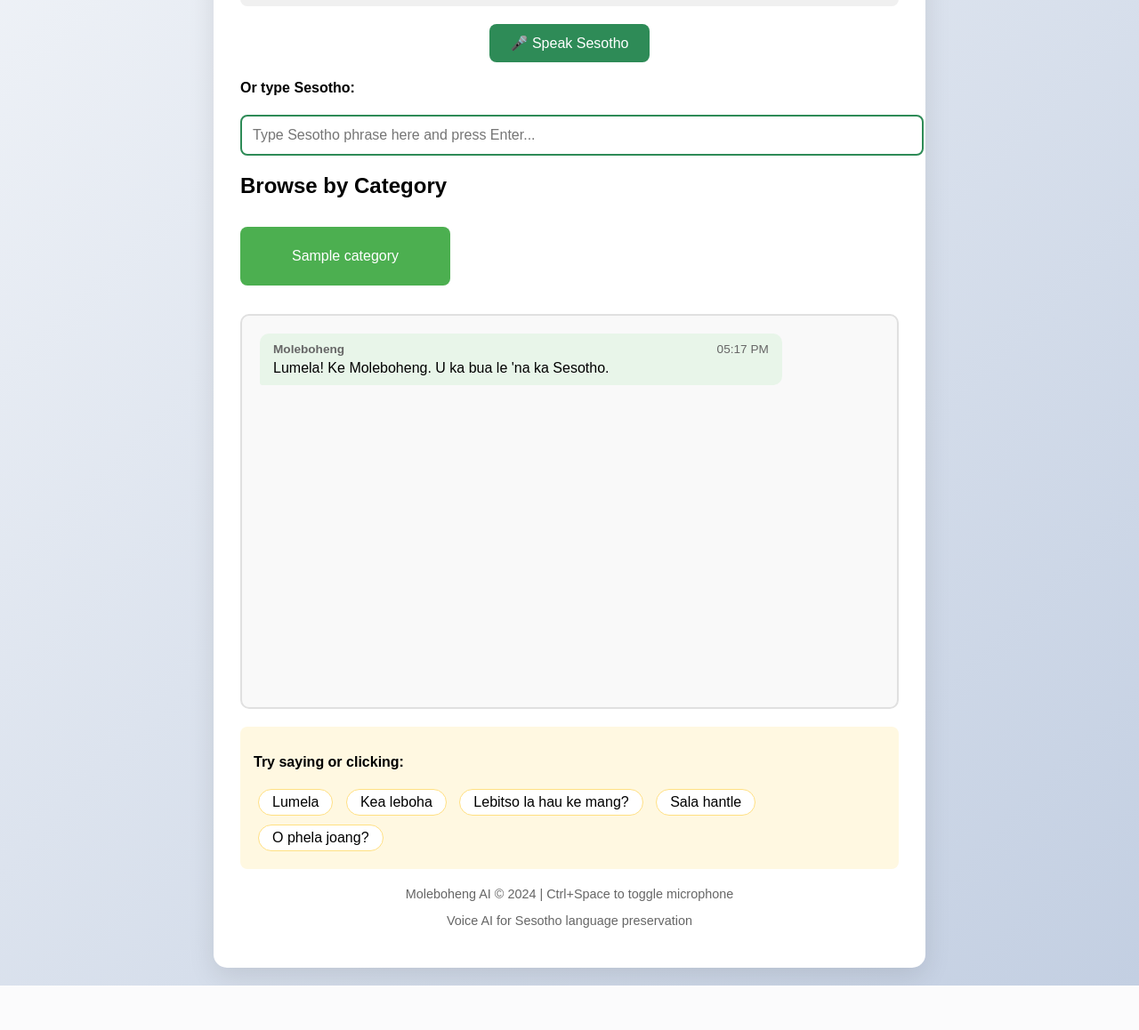
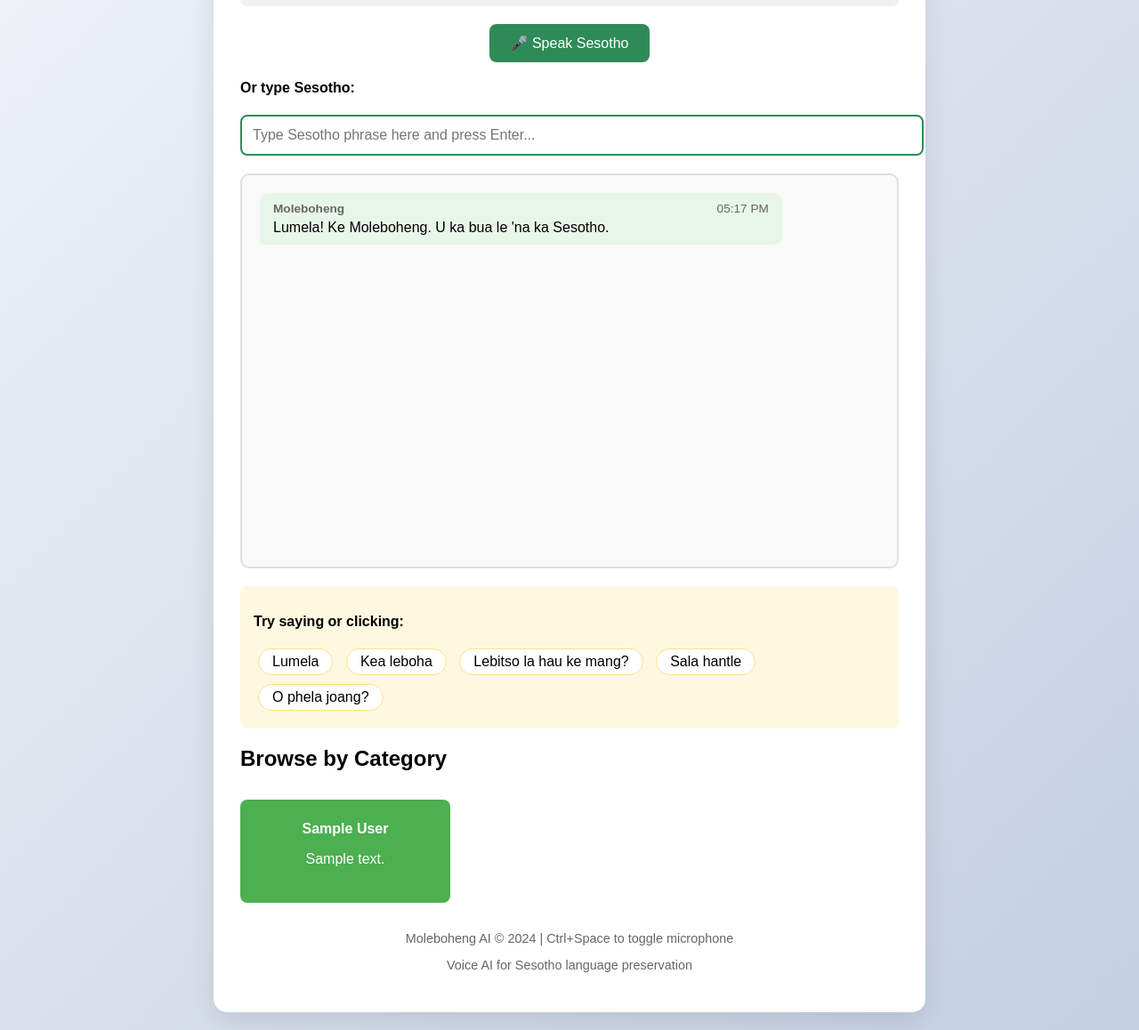
Before and after one commit to Chaka204/moleboheng-ai, a Flask app: template templates/index.html in a window 1280 px wide. Shown: the part 437-1595 px from the top of the page at 89% size. Before the commit the page ends 1545 px from the top, so only its background shows below. Run offline with Flask 3, Linux system fonts and the light colour scheme; the template is opened without the code that fills it: most values are stand-ins (such as "Sample title", 1, 10 or a date in 2020).

Commit message:
Update index.html

```diff
--- a/templates/index.html
+++ b/templates/index.html
@@ -9,11 +9,11 @@
 </head>
 <body>
     <div class="container">
-        <header class="header">
+        <div class="header">
             <h1>🗣️ Moleboheng</h1>
             <p>Sesotho Voice AI Assistant</p>
             <p>Bua ka Sesotho, ithute ka Sesotho</p>
-        </header>
+        </div>
 
         <div class="browser-note">
             <p>💡 <strong>Best experienced in Chrome or Firefox</strong> with microphone access allowed.</p>
@@ -22,30 +22,26 @@
         <div class="status" id="status">Status: Loading...</div>
 
         <div class="controls">
-            <button id="micBtn" class="primary-btn">
-                🎤 Speak Sesotho
-            </button>
+            <button id="micBtn">🎤 Speak Sesotho</button>
         </div>
 
-        <!-- Add this to your existing index.html -->
+        <div id="conversation" class="conversation"></div>
+
+        <div id="suggestions" class="suggestions"></div>
+
+        {% if categories %}
         <div class="categories">
             <h2>Browse by Category</h2>
             <div class="category-grid">
                 {% for category in categories %}
-        <a href="{{ url_for('category_detail', category_name=category) }}" class="category-card">
-            {{ category }}
+                <a href="{{ url_for('category_detail', category_name=category.name) }}" class="category-card">
+                    <strong>{{ category.display_name }}</strong>
+                    <p>{{ category.description }}</p>
                 </a>
                 {% endfor %}
             </div>
         </div>
-
-        <div class="conversation" id="conversation">
-            <!-- Messages will appear here -->
-        </div>
-
-        <div class="suggestions" id="suggestions">
-            <!-- Suggestions will appear here -->
-        </div>
+        {% endif %}
 
         <div class="footer">
             <p>Moleboheng AI &copy; 2024 | Ctrl+Space to toggle microphone</p>
```
Lines whose indentation alone changed are shown as unchanged.
